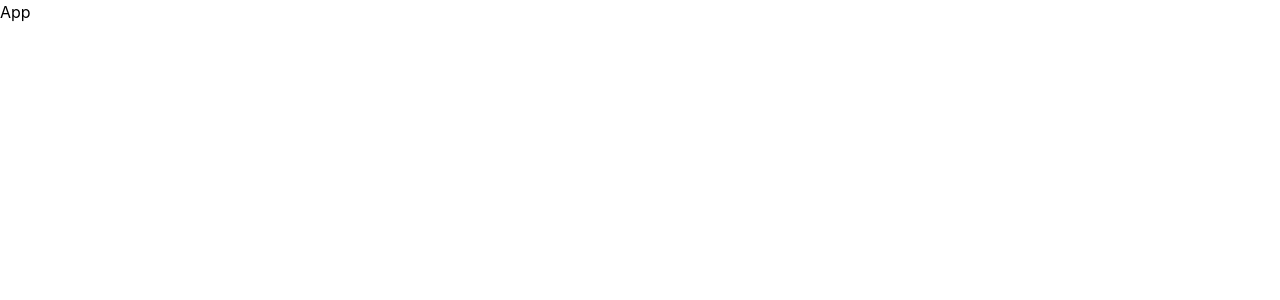
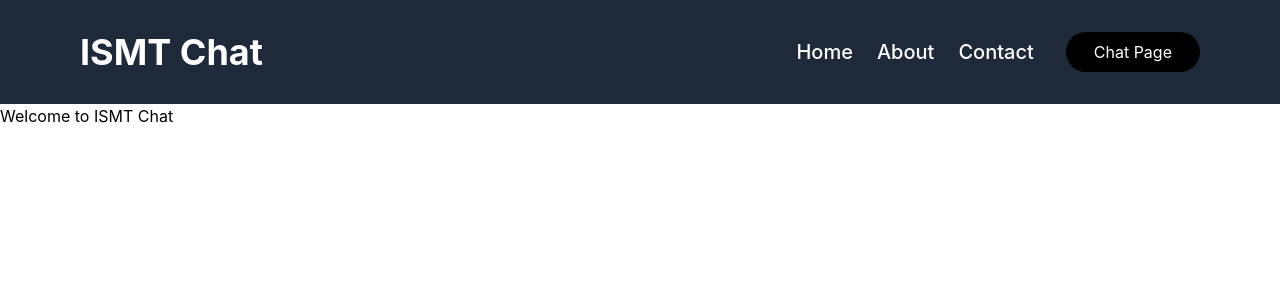
Before and after one commit to btit24ashi-del/MERN-Workshop, a React (Vite) app: page / in a window 1280 px wide. Shown: the top 300 px of the page. Built offline with nearby package versions, Linux system fonts and the light colour scheme.

Commit message:
Better pages

```diff
--- a/src/App.jsx
+++ b/src/App.jsx
@@ -1,8 +1,9 @@
 import React from 'react'
+import Landing from './pages/Landing'
 
 const App = () => {
   return (
-    <div>App</div>
+    <Landing />
   )
 }
 
--- a/src/components/Footer.jsx
+++ b/src/components/Footer.jsx
@@ -0,0 +1,9 @@
+import React from 'react'
+
+function Footer() {
+  return (
+    <div>Footer</div>
+  )
+}
+
+export default Footer
--- a/src/components/Navbar.jsx
+++ b/src/components/Navbar.jsx
@@ -2,7 +2,20 @@ import React from 'react'
 
 function Navbar() {
   return (
-    <div>Navbar</div>
+    <header className='flex items-center justify-between
+    px-20 py-8 bg-gray-800 text-white'>
+        <div>
+            <h1 className='text-4xl font-bold'>ISMT Chat</h1>
+        </div>
+        <div className='flex items-center gap-8'>
+            <div className='flex items-center gap-6 text-xl font-medium text-grey-300'>
+            <a href="/">Home</a>
+            <a href="/about">About</a>
+            <a href="/contact">Contact</a>
+        </div>
+            <button className='bg-black text-white rounded-3xl px-7 py-2 hover:bg-white hover:text-black cursor-grabbing'>Chat Page</button>
+            </div>
+    </header>
   )
 }
 
--- a/src/pages/Landing.jsx
+++ b/src/pages/Landing.jsx
@@ -1,8 +1,12 @@
 import React from 'react'
+import Navbar from '../components/Navbar'
 
 const Landing = () => {
   return (
-    <div>Landing</div>
+    <main>
+        <Navbar/>
+        <h1>Welcome to ISMT Chat</h1>
+    </main>
   )
 }
 
```
